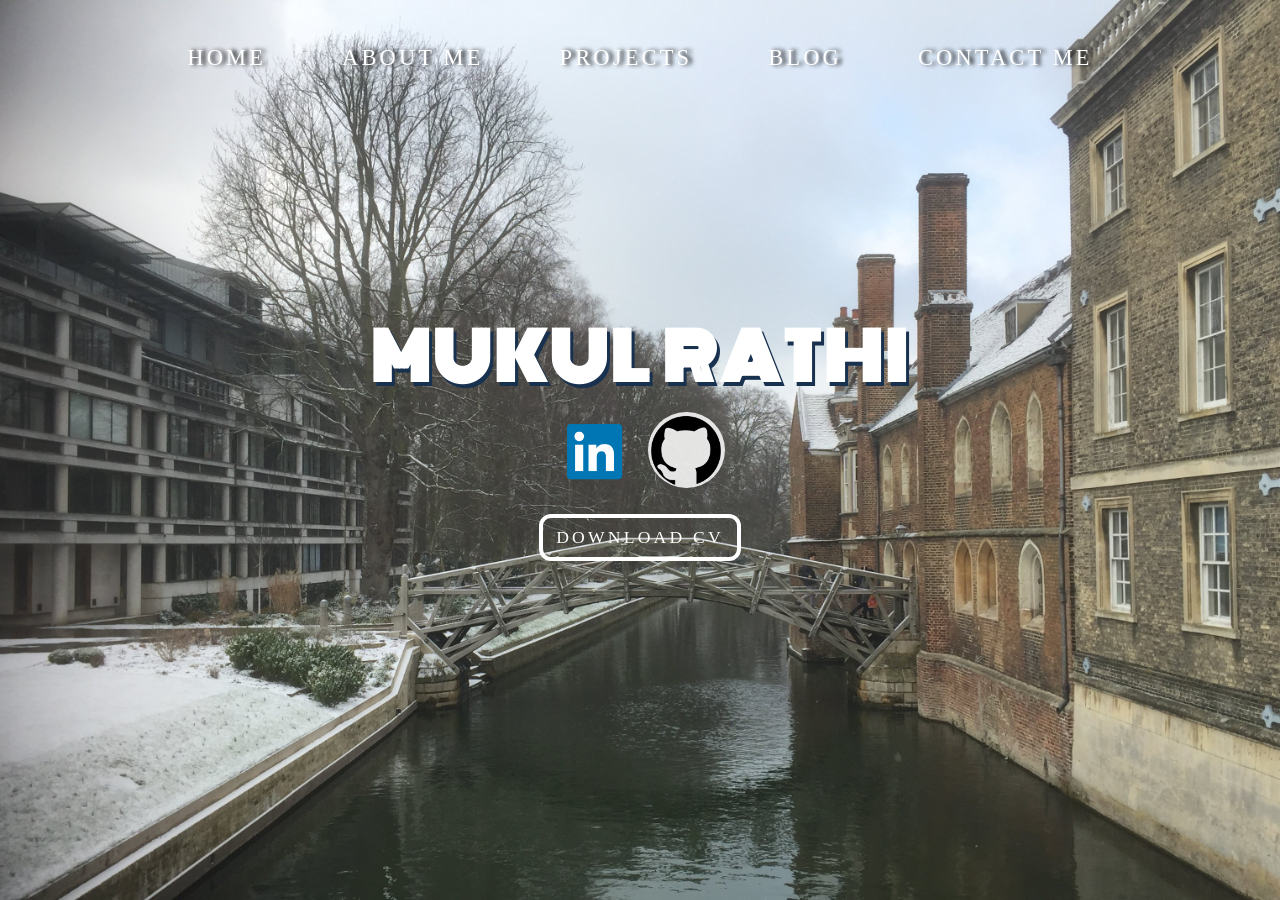
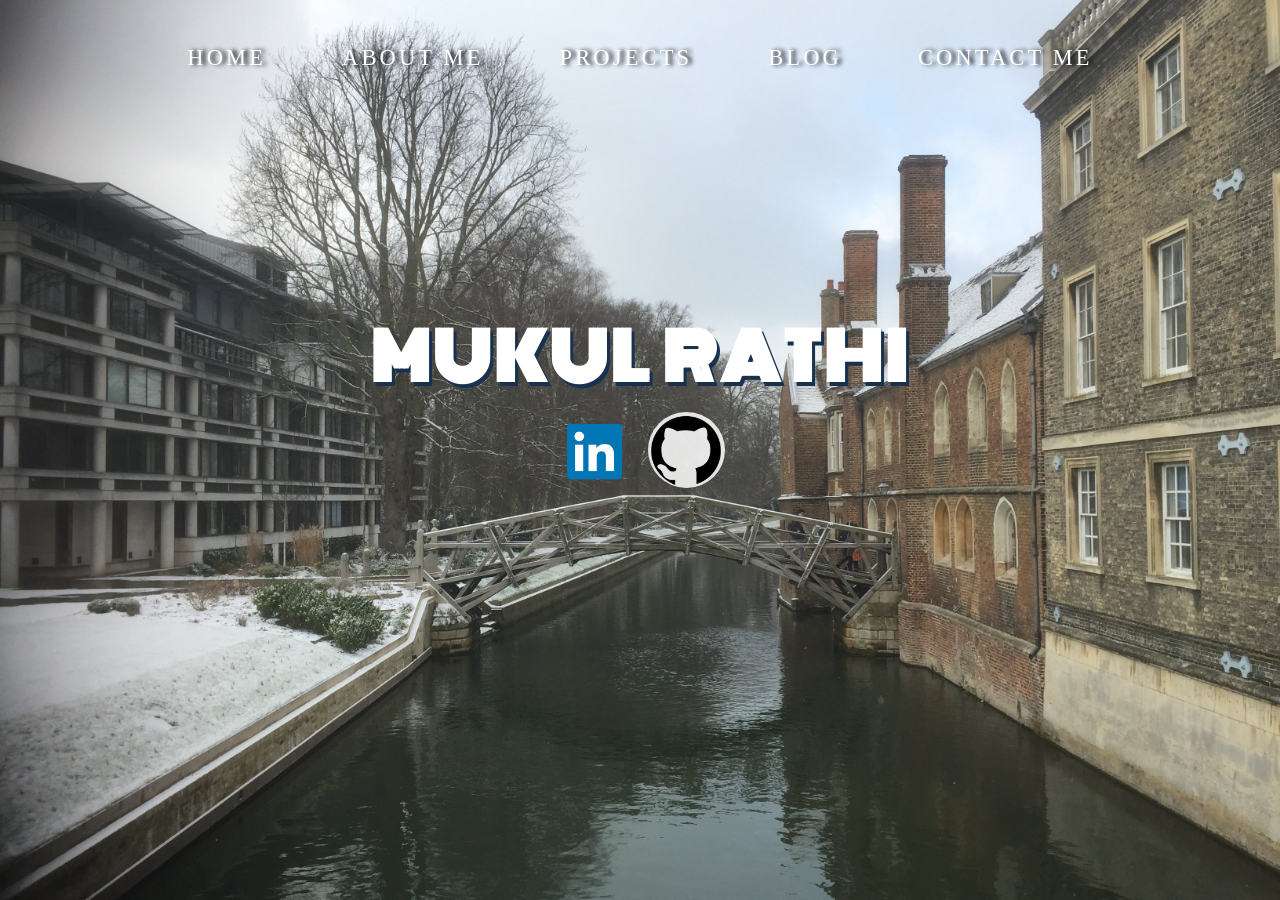
Before and after one commit to mukul-rathi/old-personal-website, a Jekyll site: the page index.html, which Jekyll copies as it is, in a window 1280 px wide and 900 px high. Built offline with Jekyll 4.4.1, drawn with Linux system fonts in a browser that asks for light colours.

Commit message:
Fix #9 Remove CV button since link broken

```diff
--- a/index.html
+++ b/index.html
@@ -55,7 +55,6 @@
 
             <a class="linkedin-button" href="https://www.linkedin.com/in/mukul-rathi-17230014a/">  </a>
             <a class="github-button" href="http://github.com/mukul-rathi"> </a>
-             <a class="downloadCV-button" href="#" download="Mukul_Rathi_CV.pdf">Download CV</a>
         </div>
             <div class="main-content">
 
```
